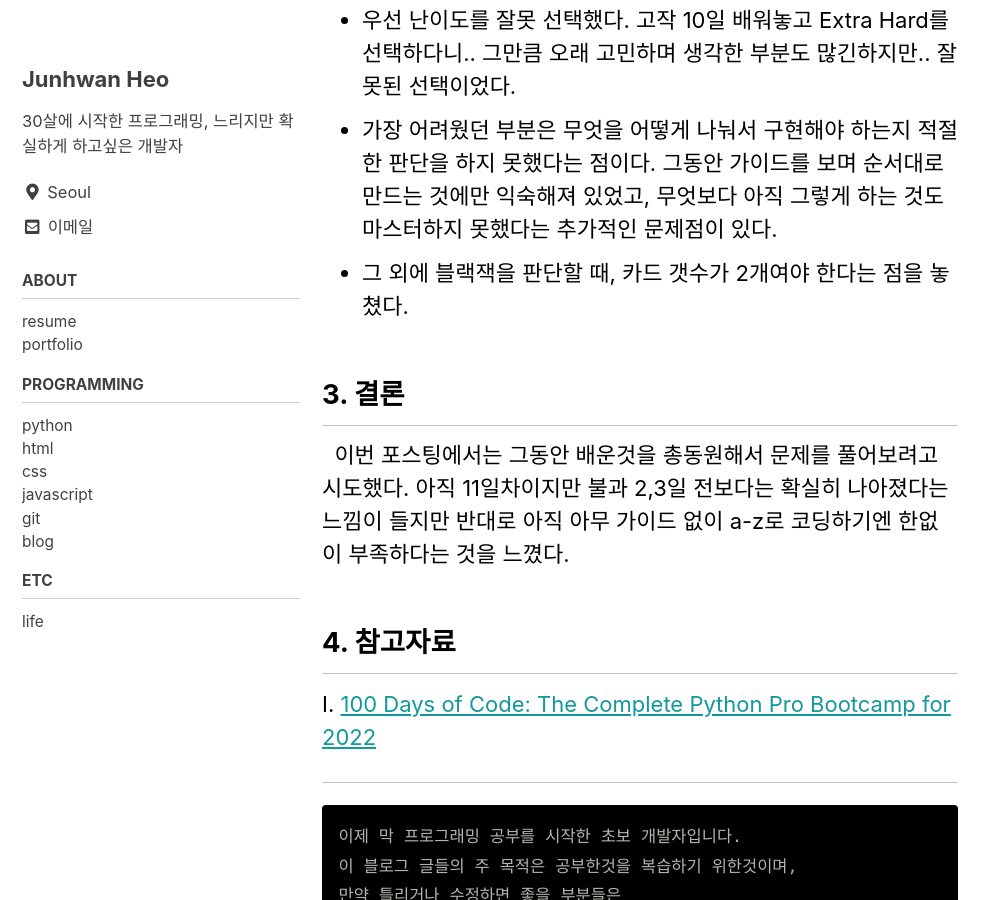
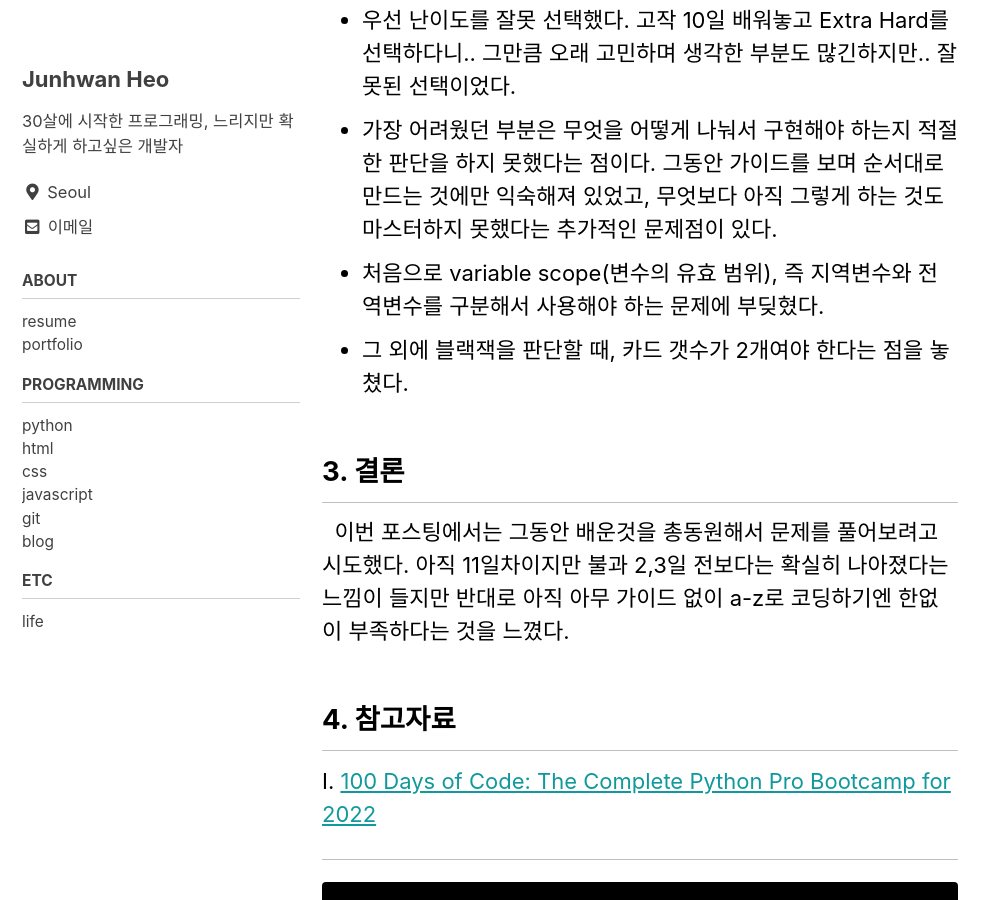
Before and after one commit to slowkoding/slowkoding.github.io, a Jekyll site: the page built from _posts/2022-02-17-python-day11.md, in a window 1280 px wide and 900 px high, scrolled down 8635 px. Shown: the whole window, without its empty margins (0-999 px from the left). Built offline with Jekyll 4.4.1, drawn with Linux system fonts in a browser that asks for light colours; cached includes are drawn as plain includes; comment, search, counter and statistics services are not loaded.

Commit message:
Update 2022-02-17-python-day11.md

```diff
--- a/_posts/2022-02-17-python-day11.md
+++ b/_posts/2022-02-17-python-day11.md
@@ -290,6 +290,7 @@ while input("Do you want to play a game of Blackjack? Type 'y' or 'n': ") == "y"
 - 무려 2시간을 고민하면서 짰는데 결국 완성시키지 못했다.
 - 우선 난이도를 잘못 선택했다. 고작 10일 배워놓고 Extra Hard를 선택하다니.. 그만큼 오래 고민하며 생각한 부분도 많긴하지만.. 잘못된 선택이었다.
 - 가장 어려웠던 부분은 무엇을 어떻게 나눠서 구현해야 하는지 적절한 판단을 하지 못했다는 점이다. 그동안 가이드를 보며 순서대로 만드는 것에만 익숙해져 있었고, 무엇보다 아직 그렇게 하는 것도 마스터하지 못했다는 추가적인 문제점이 있다.
+- 처음으로 variable scope(변수의 유효 범위), 즉 지역변수와 전역변수를 구분해서 사용해야 하는 문제에 부딪혔다.
 - 그 외에 블랙잭을 판단할 때, 카드 갯수가 2개여야 한다는 점을 놓쳤다.
 
 ## 3. 결론
```
